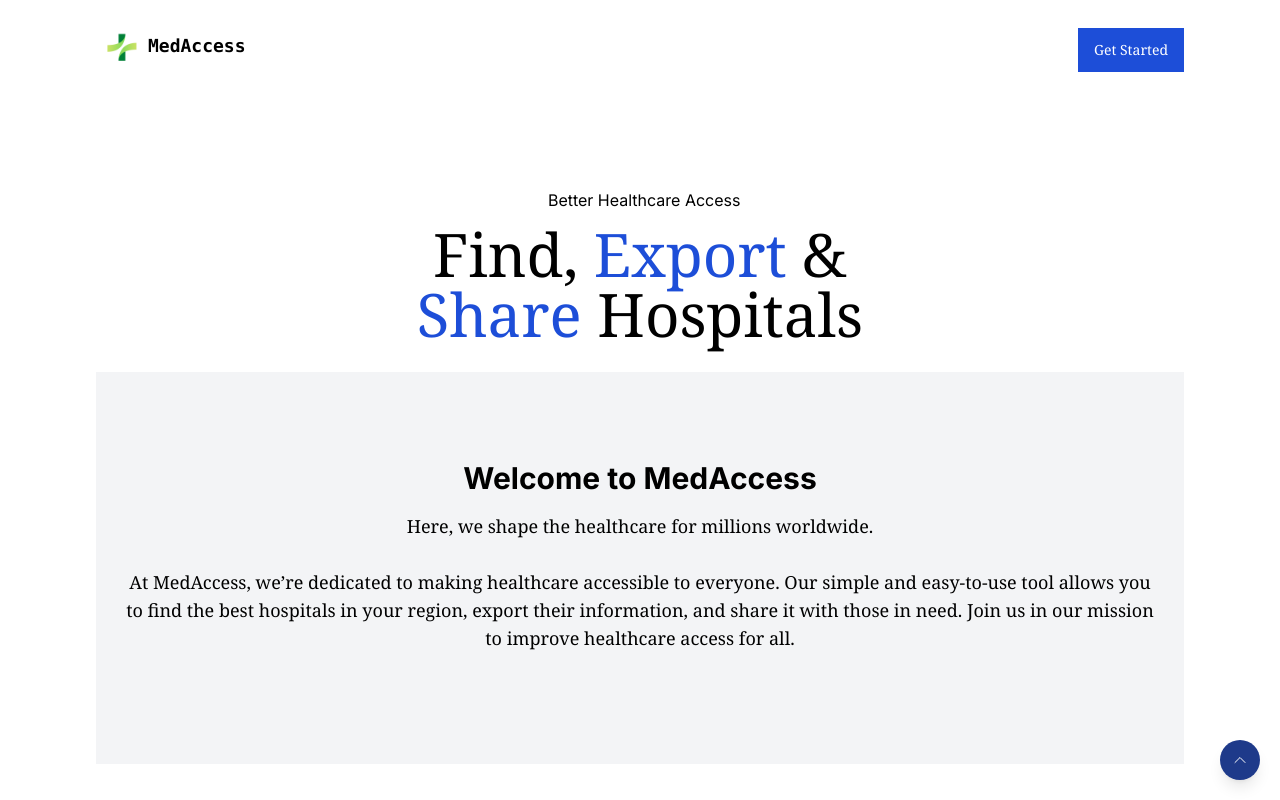
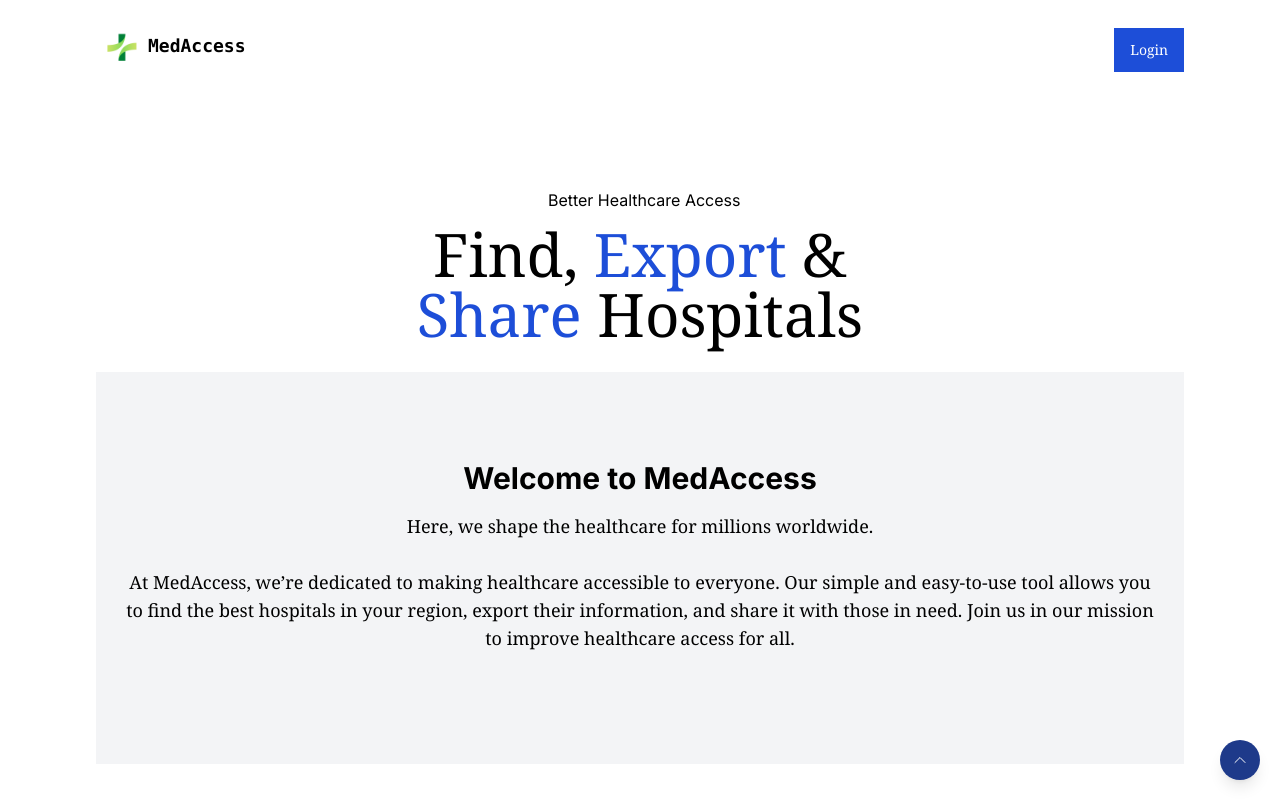
Before and after one commit to Okezedavid/MedAccess, a Next.js app: page / in a window 1280 px wide. Shown: the top 800 px of the page. Built offline with nearby package versions, Linux system fonts and the light colour scheme.

Commit message:
another commit

```diff
--- a/src/app/page.tsx
+++ b/src/app/page.tsx
@@ -80,12 +80,12 @@ export default function Home() {
           </h1>
         </nav>
         <div className="text-center relative -top-4" data-aos="fade-up">
-          <Link href="/signup">
+          <Link href="/signin">
             <button
               className="bg-blue-700 text-xs md:text-sm text-white font-serif py-3 px-4  hover:bg-blue-800 transition duration-300"
               data-aos="zoom-out"
             >
-              Get Started
+              Login
             </button>
           </Link>
         </div>
```
